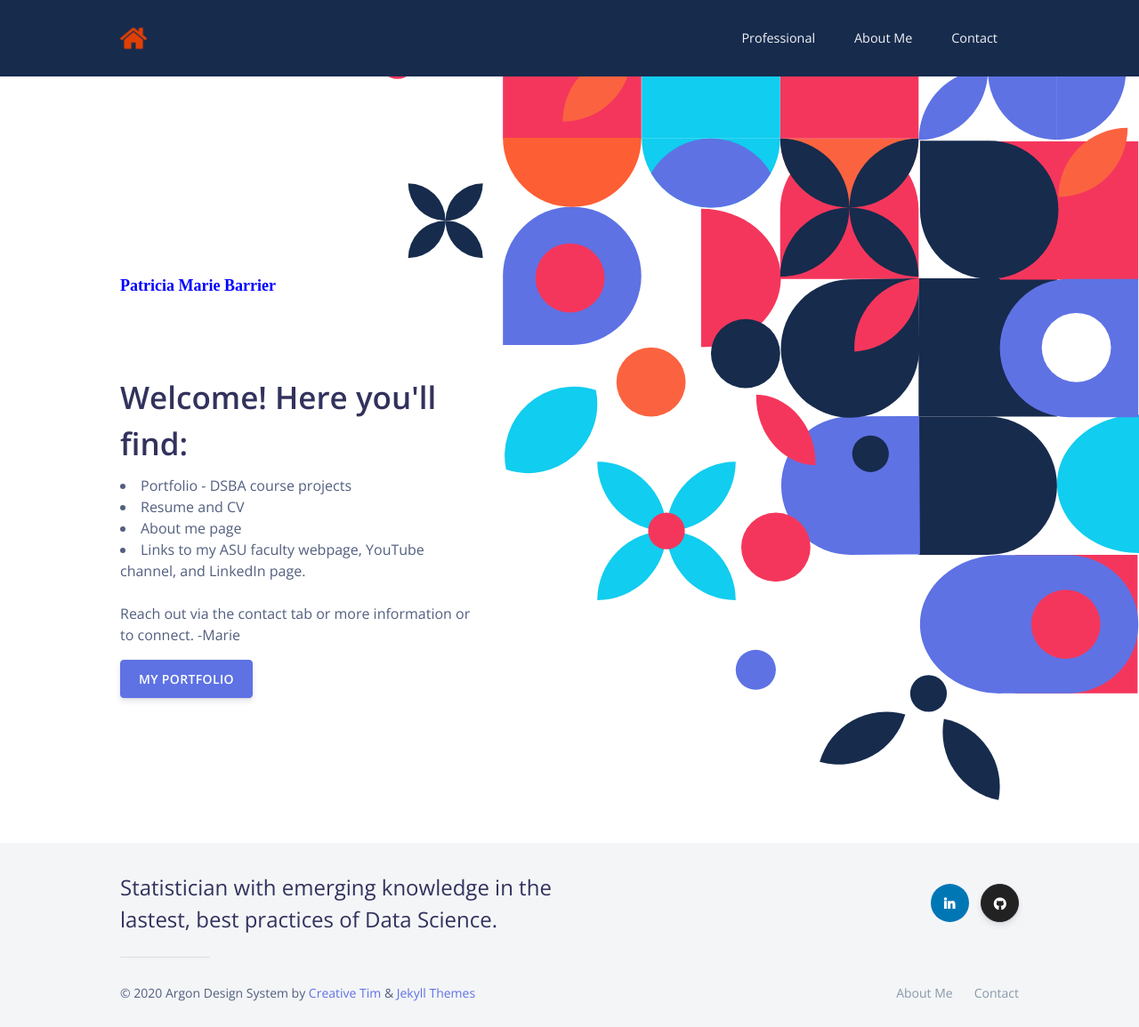
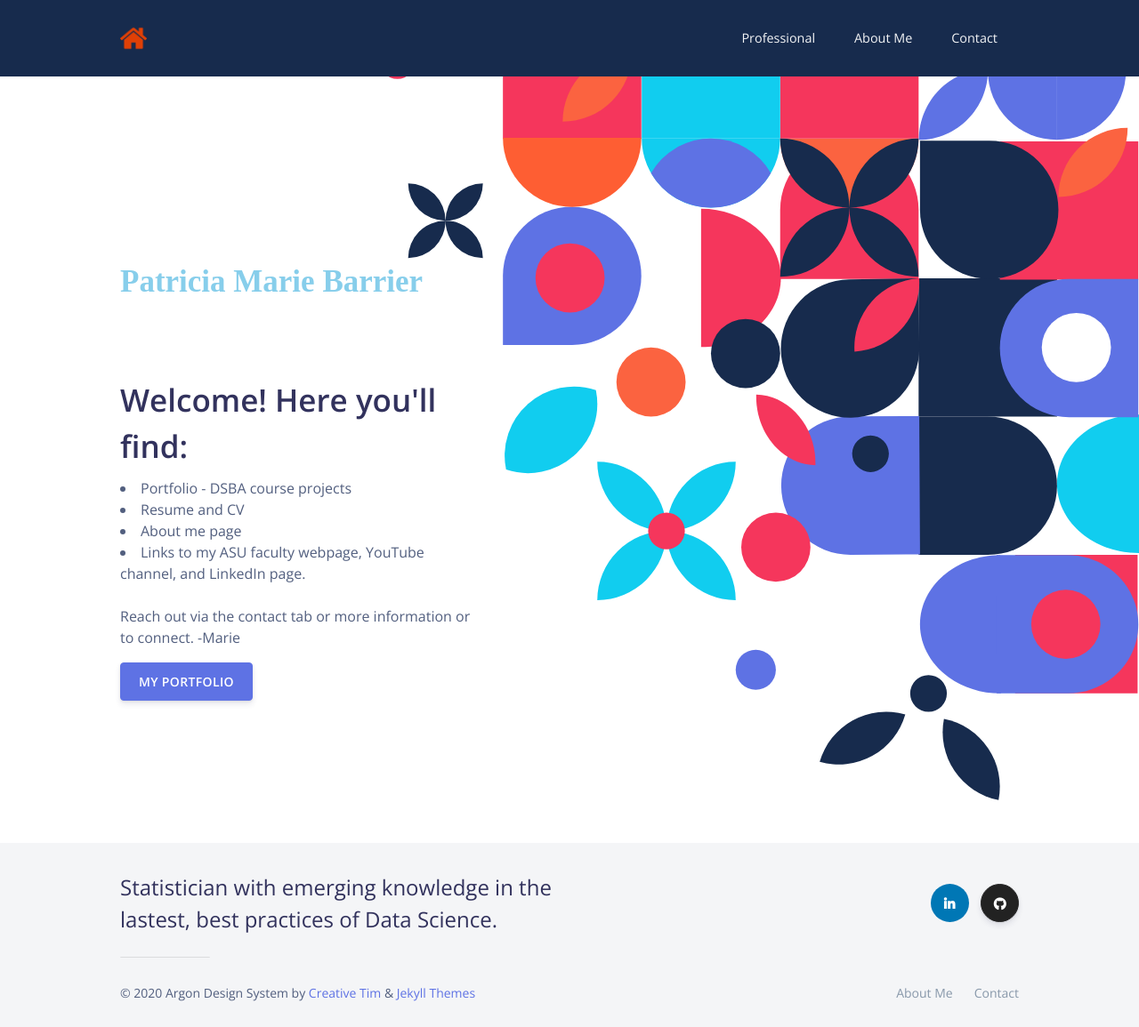
Before and after one commit to patriciamariebarrier/patriciamariebarrier.github.io, a Jekyll site: the page built from index.html, in a window 1280 px wide. Shown: the whole page at 89% size. Built offline with Jekyll 4.4.1, drawn with Linux system fonts in a browser that asks for light colours; nearby versions of some CDN libraries.

Commit message:
Update home-sample.html

```diff
--- a/_includes/home-sample.html
+++ b/_includes/home-sample.html
@@ -4,7 +4,7 @@
     <div class="container">
       <div class="row">
         <div class="col-lg-5 col-md-7 mr-auto text-left d-flex justify-content-center flex-column">
-          <h3 class="display-3"><font face="Lucida Calligraphy, Lucida Handwriting, WhisperWrite, Brush Script MT" size=4 color=blue><br><br>Patricia Marie Barrier</font></h3>
+          <h3 class="display-3"><font face="Lucida Calligraphy, Lucida Handwriting, WhisperWrite, Brush Script MT" color=skyblue><br><br>Patricia Marie Barrier</font></h3>
           <br><br><br>
           <h3 class="display-3">Welcome! Here you'll find:</h3>
 <li>Portfolio - DSBA course projects <br>
```
